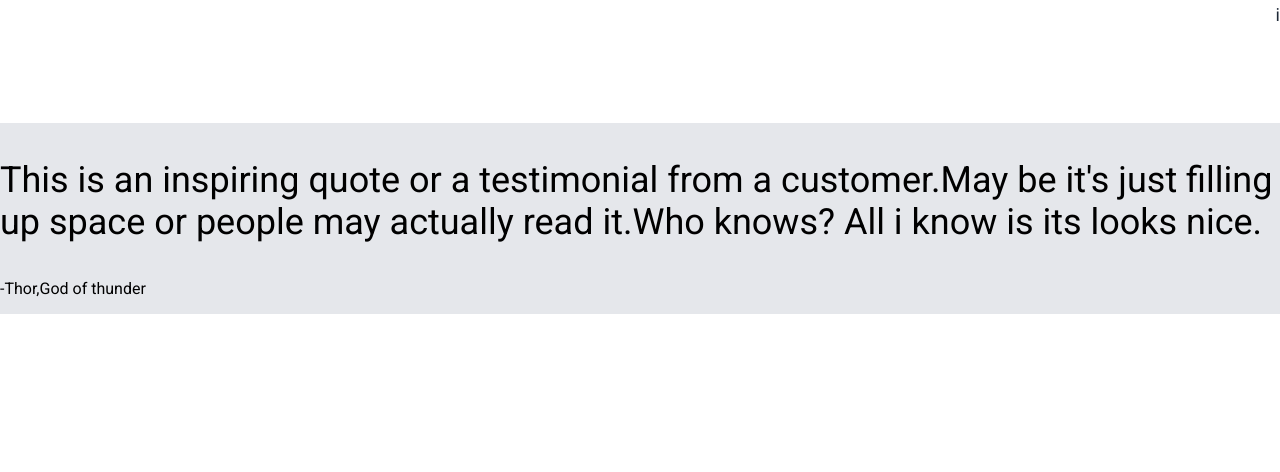
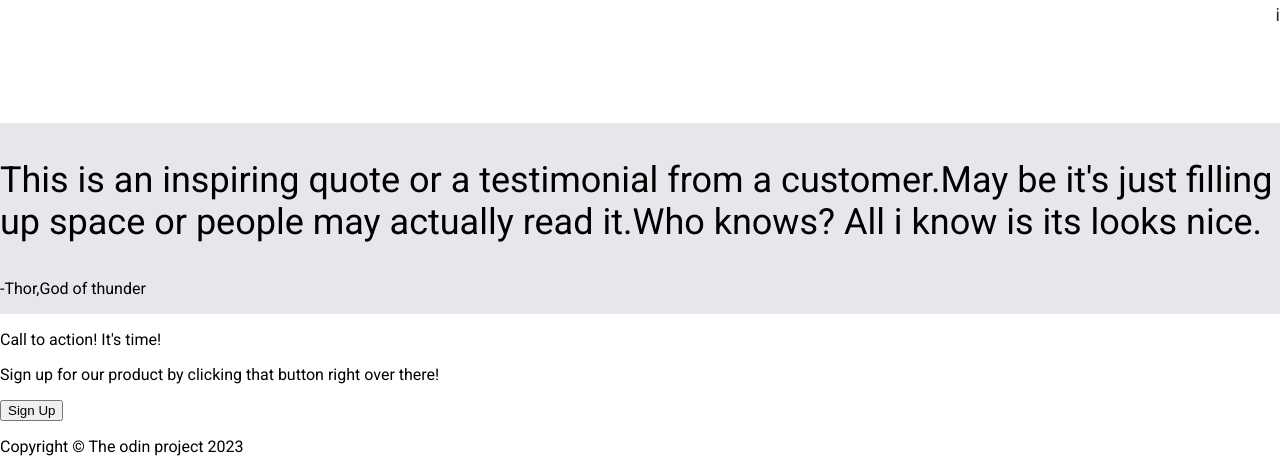
Before and after one commit to mbhat8/Landing-page, a plain HTML site: page index.html in a window 1280 px wide. Shown: the part 1004-1476 px from the top of the page. Before the commit the page ends 1318 px from the top, so only its background shows below. Drawn offline with Linux system fonts and the light colour scheme.

Commit message:
Final html

```diff
--- a/index.html
+++ b/index.html
@@ -53,9 +53,24 @@
     </section>
 
     <div class="quote-section">
-        <p class="quote-text">This is an inspiring quote or a testimonial from a customer.May be it's just filling up space or people may actually read it.Who knows? All i know is its looks nice.</p>
-        <p class="quote-name">-Thor,God of thunder</p>
+        <div class="quote-wrapper">
+            <p class="quote-text">This is an inspiring quote or a testimonial from a customer.May be it's just filling up space or people may actually read it.Who knows? All i know is its looks nice.</p>
+            <p class="quote-name">-Thor,God of thunder</p>
+        </div>
     </div>
 
+    <div class="last-section">
+        <div class="action">
+            <div class="left-side">
+                <p class="bold">Call to action! It's time!</p>
+                <p class="notbold">Sign up for our product by clicking that button right over there!</p>
+            </div>
+            <button class="button2">Sign Up</button>
+        </div>
+    </div>
+
+    <div class="footer">
+        <p>Copyright &#169 The odin project 2023</p>
+    </div>
 </body>
 </html>
```
